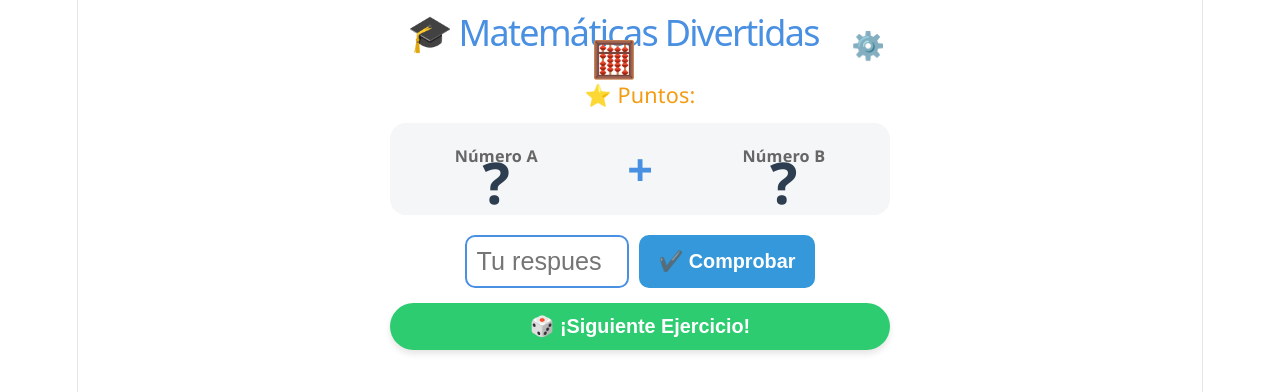
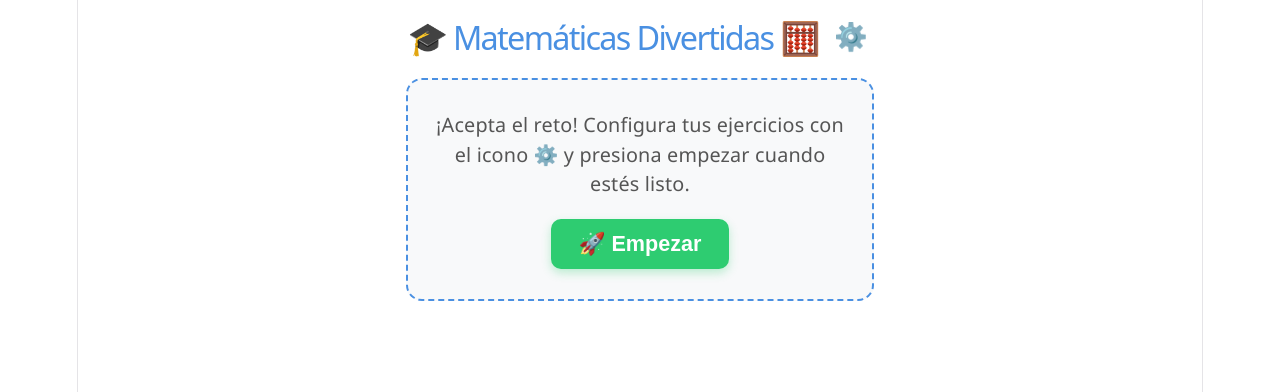
Before and after one commit to itsmob/matematicas-para-ni-os, a React (Vite) app: page / in a window 1280 px wide. Shown: the top 392 px of the page. Built offline with nearby package versions, Linux system fonts and the light colour scheme.

Commit message:
version estable

```diff
--- a/src/App.tsx
+++ b/src/App.tsx
@@ -1,12 +1,13 @@
 import { useState } from 'react'
-import { MathProvider } from './contexto/MathContext'
-import { ScoreBoard } from './componentes/ScoreBoard'
+import { MathProvider, useMath } from './contexto/MathContext'
+import { Timer } from './componentes/Timer'
 import { ExerciseCard } from './componentes/ExerciseCard'
 import { AnswerForm } from './componentes/AnswerForm'
 import { ConfigModal } from './componentes/ConfigModal'
 
 function AppContent() {
   const [isModalOpen, setIsModalOpen] = useState(false)
+  const { estadoJuego, iniciarJuego, reiniciarJuego, correctas, totalEjercicios } = useMath()
 
   return (
     <div style={styles.container}>
@@ -21,10 +22,46 @@ function AppContent() {
         </button>
       </header>
 
-      <ScoreBoard />
-      <ExerciseCard />
-      <AnswerForm />
+      {/* 1. PANTALLA INICIAL (ANTES DE EMPEZAR) */}
+      {estadoJuego === 'configuracion' && (
+        <div style={styles.welcomeCard}>
+          <p style={styles.welcomeText}>
+            ¡Acepta el reto! Configura tus ejercicios con el icono ⚙️ y presiona empezar cuando estés listo.
+          </p>
+          <button style={styles.startBtn} onClick={iniciarJuego}>
+            🚀 Empezar
+          </button>
+        </div>
+      )}
 
+      {/* 2. PANTALLA DURANTE EL JUEGO */}
+      {estadoJuego === 'jugando' && (
+        <div style={styles.gameSection}>
+          <Timer />
+          <ExerciseCard />
+          <AnswerForm />
+        </div>
+      )}
+
+      {/* 3. PANTALLA DE RESULTADOS (CUANDO FINALIZA) */}
+      {estadoJuego === 'finalizado' && (
+        <div style={styles.resultCard}>
+          <h2>🎉 ¡Ejercicios finalizados!</h2>
+          <p style={styles.resultText}>
+            Acertaste <strong>{correctas}</strong> de <strong>{totalEjercicios}</strong> ejercicios.
+          </p>
+          <div style={styles.actionButtons}>
+            <button style={styles.startBtn} onClick={iniciarJuego}>
+              🔄 Intentar de nuevo
+            </button>
+            <button style={styles.secondaryBtn} onClick={reiniciarJuego}>
+              ⚙️ Cambiar Configuración
+            </button>
+          </div>
+        </div>
+      )}
+
+      {/* MODAL DE CONFIGURACIÓN */}
       <ConfigModal isOpen={isModalOpen} onClose={() => setIsModalOpen(false)} />
     </div>
   )
@@ -38,25 +75,28 @@ export default function App() {
   )
 }
 
-const styles = {
+const styles: Record<string, React.CSSProperties> = {
   container: {
+    width: '100%',
     maxWidth: '500px',
     margin: '0 auto',
-    padding: '20px',
+    padding: '16px',
     fontFamily: 'Segoe UI, Tahoma, Geneva, Verdana, sans-serif',
-    textAlign: 'center' as const,
-    position: 'relative' as const,
+    textAlign: 'center',
+    position: 'relative',
+    boxSizing: 'border-box',
+    overflowX: 'hidden',
   },
   header: {
     display: 'flex',
     justifyContent: 'center',
     alignItems: 'center',
     gap: '10px',
-    marginBottom: '10px',
+    marginBottom: '20px',
   },
   title: {
     color: '#4A90E2',
-    fontSize: '2rem',
+    fontSize: '1.8rem',
     margin: 0,
   },
   configBtn: {
@@ -68,4 +108,66 @@ const styles = {
     borderRadius: '50%',
     transition: 'transform 0.2s',
   },
+  gameSection: {
+    width: '100%',
+    boxSizing: 'border-box',
+  },
+  welcomeCard: {
+    backgroundColor: '#f8f9fa',
+    padding: '30px 20px',
+    borderRadius: '16px',
+    border: '2px dashed #4A90E2',
+    marginTop: '20px',
+    display: 'flex',
+    flexDirection: 'column',
+    alignItems: 'center',
+    gap: '20px',
+    boxSizing: 'border-box',
+  },
+  welcomeText: {
+    fontSize: '1.1rem',
+    color: '#555',
+    margin: 0,
+    lineHeight: '1.5',
+  },
+  startBtn: {
+    backgroundColor: '#2ECC71',
+    color: '#fff',
+    border: 'none',
+    padding: '12px 28px',
+    fontSize: '1.2rem',
+    fontWeight: 'bold',
+    borderRadius: '10px',
+    cursor: 'pointer',
+    boxShadow: '0 4px 10px rgba(46, 204, 113, 0.3)',
+    transition: 'transform 0.2s, background-color 0.2s',
+  },
+  resultCard: {
+    backgroundColor: '#fff',
+    padding: '30px 20px',
+    borderRadius: '16px',
+    boxShadow: '0 10px 25px rgba(0,0,0,0.1)',
+    marginTop: '20px',
+    boxSizing: 'border-box',
+  },
+  resultText: {
+    fontSize: '1.2rem',
+    color: '#333',
+    margin: '15px 0 25px 0',
+  },
+  actionButtons: {
+    display: 'flex',
+    flexDirection: 'column',
+    gap: '10px',
+  },
+  secondaryBtn: {
+    backgroundColor: '#e0e0e0',
+    color: '#333',
+    border: 'none',
+    padding: '10px 20px',
+    fontSize: '1rem',
+    fontWeight: 'bold',
+    borderRadius: '8px',
+    cursor: 'pointer',
+  },
 }
--- a/src/componentes/AnswerForm.tsx
+++ b/src/componentes/AnswerForm.tsx
@@ -1,88 +1,140 @@
 import { useMath } from '../contexto/MathContext'
 
 export const AnswerForm = () => {
-  const { userAnswer, setUserAnswer, comprobarRespuesta, feedback, generarNumeros } = useMath()
+  const { userAnswer, setUserAnswer, comprobarRespuesta } = useMath()
+
+  // Agregar dígito al presionar un botón numérico
+  const handleNumberClick = (val: string) => {
+    // Evita acumular ceros a la izquierda innecesarios
+    if (userAnswer === '0') {
+      setUserAnswer(val)
+    } else {
+      setUserAnswer(userAnswer + val)
+    }
+  }
+
+  // Eliminar el último dígito ingresado
+  const handleDelete = () => {
+    setUserAnswer(userAnswer.slice(0, -1))
+  }
 
   return (
-    <>
-      <form onSubmit={comprobarRespuesta} style={styles.answerSection}>
+    <div style={styles.container}>
+      {/* Visualizador de la respuesta ingresada */}
+      <div style={styles.displayBox}>
         <input
-          type="number"
-          placeholder="Tu respuesta"
+          type="text"
+          readOnly
+          placeholder="0"
           value={userAnswer}
-          onChange={(e) => setUserAnswer(e.target.value)}
           style={styles.answerInput}
         />
-        <button type="submit" style={styles.checkBtn}>
-          ✔️ Comprobar
+      </div>
+
+      {/* Teclado numérico táctil */}
+      <form onSubmit={comprobarRespuesta} style={styles.keypad}>
+        {['1', '2', '3', '4', '5', '6', '7', '8', '9'].map((num) => (
+          <button
+            key={num}
+            type="button"
+            style={styles.keyBtn}
+            onClick={() => handleNumberClick(num)}
+          >
+            {num}
+          </button>
+        ))}
+
+        {/* Fila inferior: Borrar | 0 | Siguiente */}
+        <button
+          type="button"
+          style={{ ...styles.keyBtn, ...styles.deleteBtn }}
+          onClick={handleDelete}
+          title="Borrar último dígito"
+        >
+          ⌫
+        </button>
+
+        <button
+          type="button"
+          style={styles.keyBtn}
+          onClick={() => handleNumberClick('0')}
+        >
+          0
+        </button>
+
+        <button type="submit" style={styles.nextBtn}>
+          Siguiente ➔
         </button>
       </form>
-
-      {feedback.tipo && (
-        <div
-          style={{
-            ...styles.feedbackBox,
-            backgroundColor: feedback.tipo === 'exito' ? '#d4edda' : '#f8d7da',
-            color: feedback.tipo === 'exito' ? '#155724' : '#721c24',
-            borderColor: feedback.tipo === 'exito' ? '#c3e6cb' : '#f5c6cb',
-          }}
-        >
-          {feedback.msg}
-        </div>
-      )}
-
-      <button style={styles.generateBtn} onClick={generarNumeros}>
-        🎲 ¡Siguiente Ejercicio!
-      </button>
-    </>
+    </div>
   )
 }
 
-const styles = {
-  answerSection: {
+const styles: Record<string, React.CSSProperties> = {
+  container: {
+    width: '100%',
+    maxWidth: '100%',
+    boxSizing: 'border-box',
     display: 'flex',
-    gap: '10px',
-    justifyContent: 'center',
-    marginBottom: '15px',
+    flexDirection: 'column',
+    alignItems: 'center',
+    gap: '12px',
+  },
+  displayBox: {
+    width: '100%',
+    boxSizing: 'border-box',
   },
   answerInput: {
-    width: '140px',
+    width: '100%',
+    fontSize: '2rem',
+    fontWeight: 'bold',
+    textAlign: 'center',
+    padding: '10px',
+    borderRadius: '12px',
+    border: '2px solid #4A90E2',
+    backgroundColor: '#ffffff',
+    color: '#2C3E50',
+    outline: 'none',
+    boxSizing: 'border-box',
+    letterSpacing: '2px',
+  },
+  keypad: {
+    display: 'grid',
+    gridTemplateColumns: 'repeat(3, 1fr)',
+    gap: '10px',
+    width: '100%',
+    boxSizing: 'border-box',
+  },
+  keyBtn: {
+    backgroundColor: '#ffffff',
+    color: '#2C3E50',
+    border: '2px solid #e2e8f0',
+    borderRadius: '12px',
+    padding: '14px 0',
     fontSize: '1.4rem',
-    textAlign: 'center' as const,
-    padding: '10px',
-    borderRadius: '10px',
-    border: '2px solid #4A90E2',
-    outline: 'none',
+    fontWeight: 'bold',
+    cursor: 'pointer',
+    userSelect: 'none',
+    boxSizing: 'border-box',
+    boxShadow: '0 2px 4px rgba(0,0,0,0.05)',
+    transition: 'background-color 0.1s, transform 0.1s',
   },
-  checkBtn: {
-    backgroundColor: '#3498db',
-    color: 'white',
+  deleteBtn: {
+    backgroundColor: '#fff5f5',
+    color: '#e53e3e',
+    borderColor: '#fed7d7',
+  },
+  nextBtn: {
+    backgroundColor: '#2ECC71',
+    color: '#ffffff',
     border: 'none',
-    padding: '10px 20px',
-    fontSize: '1.1rem',
+    borderRadius: '12px',
+    padding: '14px 0',
+    fontSize: '1.05rem',
     fontWeight: 'bold',
-    borderRadius: '10px',
     cursor: 'pointer',
-  },
-  feedbackBox: {
-    padding: '12px',
-    borderRadius: '10px',
-    marginBottom: '15px',
-    fontSize: '1.1rem',
-    fontWeight: 'bold',
-    border: '1px solid',
-  },
-  generateBtn: {
-    backgroundColor: '#2ECC71',
-    color: 'white',
-    border: 'none',
-    padding: '12px 25px',
-    fontSize: '1.1rem',
-    fontWeight: 'bold',
-    borderRadius: '25px',
-    cursor: 'pointer',
-    boxShadow: '0 4px 6px rgba(0,0,0,0.1)',
-    width: '100%',
-    marginBottom: '25px',
+    userSelect: 'none',
+    boxSizing: 'border-box',
+    boxShadow: '0 4px 10px rgba(46, 204, 113, 0.3)',
   },
 }
--- a/src/componentes/ExerciseCard.tsx
+++ b/src/componentes/ExerciseCard.tsx
@@ -20,34 +20,53 @@ export const ExerciseCard = () => {
   )
 }
 
-const styles = {
+const styles: Record<string, React.CSSProperties> = {
   numbersCard: {
     display: 'flex',
-    justifyContent: 'space-around',
+    justifyContent: 'center',
     alignItems: 'center',
     backgroundColor: '#f4f6f8',
-    padding: '20px',
+    padding: '16px 12px',
     borderRadius: '16px',
-    marginBottom: '20px',
+    marginBottom: '16px',
+    boxSizing: 'border-box',
+    width: '100%',
+    maxWidth: '100%',
+    overflow: 'hidden',
   },
   numberBox: {
     display: 'flex',
-    flexDirection: 'column' as const,
+    flexDirection: 'column',
     alignItems: 'center',
+    justifyContent: 'center',
+    flex: '1 1 0%',
+    minWidth: 0, // Clave en Flexbox para permitir encoger el contenido
+    overflow: 'hidden',
   },
   operatorSymbol: {
-    fontSize: '2.5rem',
+    fontSize: '1.8rem',
     fontWeight: 'bold',
     color: '#4A90E2',
+    padding: '0 8px',
+    userSelect: 'none',
+    flexShrink: 0,
   },
   label: {
-    fontSize: '0.9rem',
-    color: '#666',
+    fontSize: '0.75rem',
+    color: '#7f8c8d',
     fontWeight: 'bold',
+    textTransform: 'uppercase',
+    letterSpacing: '0.5px',
+    marginBottom: '4px',
+    whiteSpace: 'nowrap',
   },
   bigNumber: {
-    fontSize: '3.2rem',
+    fontSize: '2.2rem',
     fontWeight: 'bold',
     color: '#2C3E50',
+    lineHeight: 1.1,
+    wordBreak: 'break-all',
+    textAlign: 'center',
+    maxWidth: '100%',
   },
 }
--- /dev/null
+++ b/src/componentes/Timer.tsx
@@ -0,0 +1,75 @@
+import { useMath } from '../contexto/MathContext'
+
+const formatearTiempo = (segundosTotales: number): string => {
+  const mins = Math.floor(segundosTotales / 60)
+  const segs = segundosTotales % 60
+  const minsStr = mins < 10 ? `0${mins}` : `${mins}`
+  const segsStr = segs < 10 ? `0${segs}` : `${segs}`
+  return `${minsStr}:${segsStr}`
+}
+
+export const Timer = () => {
+  const { modoJuego, tiempo } = useMath()
+  const esCronometro = modoJuego === 'cronometro'
+
+  return (
+    <div
+      style={{
+        ...styles.timerContainer,
+        backgroundColor: esCronometro && tiempo <= 10 ? '#fff5f5' : '#f8f9fa',
+        borderColor: esCronometro && tiempo <= 10 ? '#feb2b2' : '#e2e8f0',
+      }}
+    >
+      <span style={styles.icon}>{esCronometro ? '⏳' : '⏱️'}</span>
+      <div style={styles.textGroup}>
+        <span style={styles.label}>
+          {esCronometro ? 'Tiempo restante' : 'Tiempo transcurrido'}
+        </span>
+        <span
+          style={{
+            ...styles.timeDisplay,
+            color: esCronometro && tiempo <= 10 ? '#e53e3e' : '#2d3748',
+          }}
+        >
+          {formatearTiempo(tiempo)}
+        </span>
+      </div>
+    </div>
+  )
+}
+
+const styles: Record<string, React.CSSProperties> = {
+  timerContainer: {
+    display: 'flex',
+    alignItems: 'center',
+    justifyContent: 'center',
+    gap: '10px',
+    padding: '8px 16px',
+    borderRadius: '12px',
+    border: '1px solid #e2e8f0',
+    marginBottom: '16px',
+    width: '100%',
+    boxSizing: 'border-box',
+    transition: 'background-color 0.3s, border-color 0.3s',
+  },
+  icon: {
+    fontSize: '1.4rem',
+  },
+  textGroup: {
+    display: 'flex',
+    flexDirection: 'column',
+    alignItems: 'flex-start',
+  },
+  label: {
+    fontSize: '0.75rem',
+    color: '#718096',
+    fontWeight: 'bold',
+    textTransform: 'uppercase',
+    letterSpacing: '0.5px',
+  },
+  timeDisplay: {
+    fontSize: '1.25rem',
+    fontWeight: 'bold',
+    fontVariantNumeric: 'tabular-nums',
+  },
+}
--- a/src/contexto/MathContext.tsx
+++ b/src/contexto/MathContext.tsx
@@ -25,6 +25,8 @@ interface MathContextType {
   correctas: number
   incorrectas: number
   tiempoRestante: number
+  tiempoTranscurrido: number
+  tiempo: number // Propiedad computada unificada para el Timer
 
   // Setters de configuración
   setOperacion: (op: Operacion) => void
@@ -71,11 +73,13 @@ export const MathProvider = ({ children }: { children: ReactNode }) => {
   const [correctas, setCorrectas] = useState<number>(0)
   const [incorrectas, setIncorrectas] = useState<number>(0)
   const [tiempoRestante, setTiempoRestante] = useState<number>(300)
+  const [tiempoTranscurrido, setTiempoTranscurrido] = useState<number>(0)
 
   // Sincronizar tiempoRestante con tiempoLimite cuando se edita la configuración
   useEffect(() => {
     if (estadoJuego === 'configuracion') {
       setTiempoRestante(tiempoLimite)
+      setTiempoTranscurrido(0)
     }
   }, [tiempoLimite, estadoJuego])
 
@@ -112,7 +116,8 @@ export const MathProvider = ({ children }: { children: ReactNode }) => {
     setCorrectas(0)
     setIncorrectas(0)
     setEjercicioActual(1)
-    setTiempoRestante(tiempoLimite) // Reinicia el contador con el tiempo seleccionado
+    setTiempoRestante(tiempoLimite)
+    setTiempoTranscurrido(0)
     setEstadoJuego('jugando')
     generarNumeros()
   }
@@ -124,11 +129,12 @@ export const MathProvider = ({ children }: { children: ReactNode }) => {
     setFeedback({ msg: '', tipo: null })
   }
 
-  // Manejo del temporizador global en modo 'cronometro'
+  // Manejo del temporizador (Modo Cronómetro y Modo Libre)
   useEffect(() => {
-    if (estadoJuego !== 'jugando' || modoJuego !== 'cronometro') return
+    if (estadoJuego !== 'jugando') return
 
     const timer = setInterval(() => {
+      if (modoJuego === 'cronometro') {
         setTiempoRestante((prev) => {
           if (prev <= 1) {
             clearInterval(timer)
@@ -137,6 +143,9 @@ export const MathProvider = ({ children }: { children: ReactNode }) => {
           }
           return prev - 1
         })
+      } else {
+        setTiempoTranscurrido((prev) => prev + 1)
+      }
     }, 1000)
 
     return () => clearInterval(timer)
@@ -154,7 +163,7 @@ export const MathProvider = ({ children }: { children: ReactNode }) => {
     }
   }
 
-  // Comprobar la respuesta e ir advancing
+  // Comprobar la respuesta e ir avanzando de inmediato sin retraso
   const comprobarRespuesta = (e?: React.FormEvent) => {
     if (e) e.preventDefault()
     if (userAnswer.trim() === '' || estadoJuego !== 'jugando') return
@@ -172,16 +181,17 @@ export const MathProvider = ({ children }: { children: ReactNode }) => {
       setFeedback({ msg: `❌ El resultado era ${correcto}.`, tipo: 'error' })
     }
 
-    // Avanzar al siguiente ejercicio o finalizar
-    setTimeout(() => {
+    // Avanzar al siguiente ejercicio o finalizar inmediatamente
     if (ejercicioActual < totalEjercicios) {
       setEjercicioActual((prev) => prev + 1)
       generarNumeros()
     } else {
       setEstadoJuego('finalizado')
     }
-    }, 1000)
   }
+
+  // Valor unificado según el modo
+  const tiempo = modoJuego === 'cronometro' ? tiempoRestante : tiempoTranscurrido
 
   return (
     <MathContext.Provider
@@ -203,6 +213,8 @@ export const MathProvider = ({ children }: { children: ReactNode }) => {
         correctas,
         incorrectas,
         tiempoRestante,
+        tiempoTranscurrido,
+        tiempo,
         setOperacion,
         setMinA,
         setMaxA,
```
Lines whose indentation alone changed are shown as unchanged.
